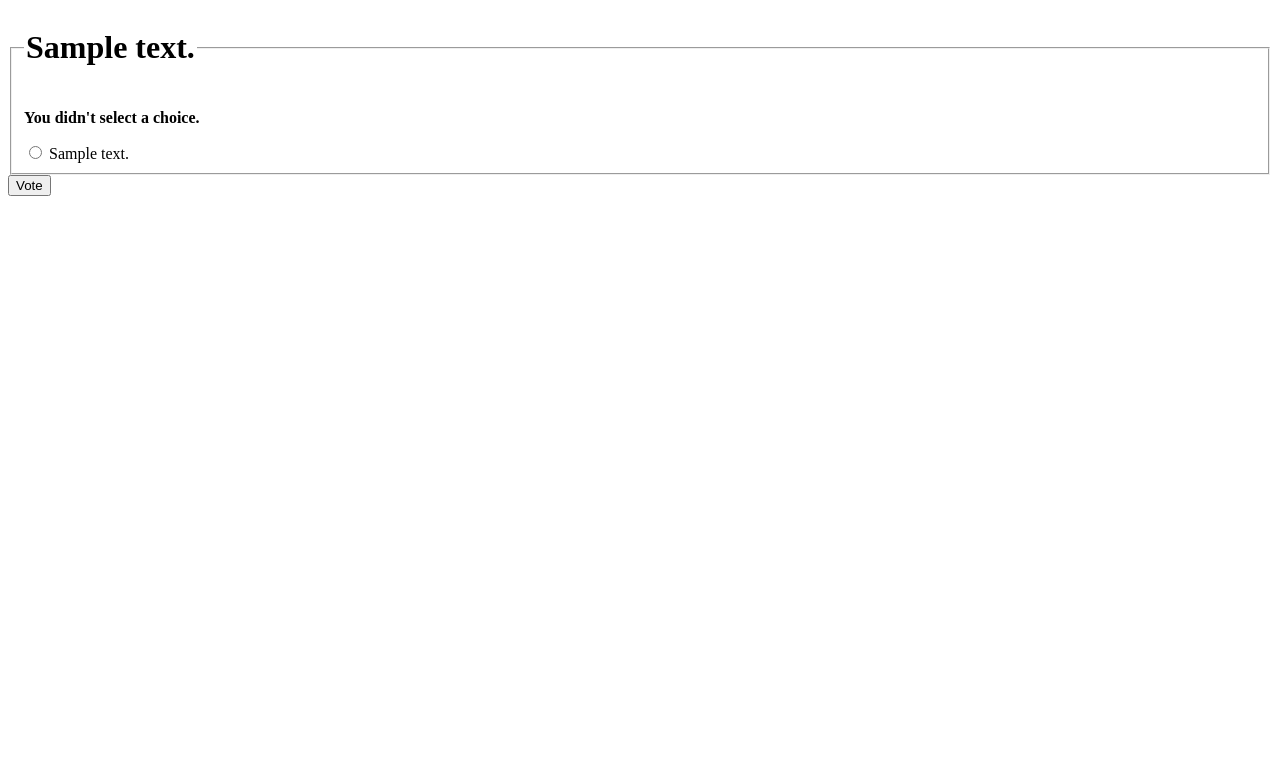
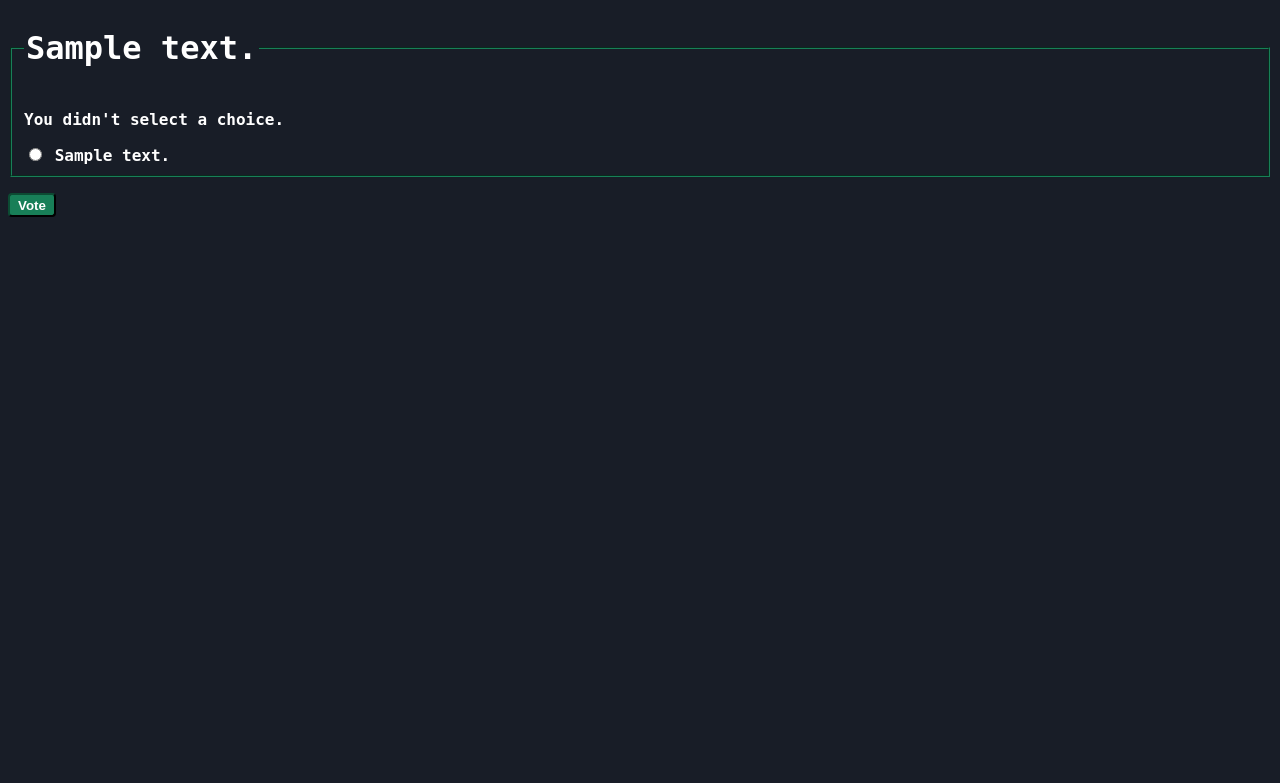
Before and after one commit to RenannLimaa/Django-projects, a Django app: page /polls/1/vote/ in a window 1280 px wide. Shown: the top 783 px of the page. Run offline with Django 5.2, Linux system fonts and the light colour scheme; tables that the repository leaves empty hold one stand-in row (values such as "Sample post").

Commit message:
add style to detail template

```diff
--- /dev/null
+++ b/polls/static/polls/detail.css
@@ -0,0 +1,31 @@
+body {
+    background-color: #181D27;
+
+    color: white;
+    font-family: monospace;
+    font-size: 16px;
+    font-weight: bold;
+}
+
+fieldset {
+    border-color: #187F58;
+    border-width: 2px;
+}
+
+input {
+    accent-color: #187F58;
+}
+
+input[type="submit"] {
+    background-color: #187F58;
+
+    color: white;
+    font-weight: bold;
+
+    width: 48px;
+    height: 24px;
+    margin-top: 16px;
+
+    border-radius: 4px;
+    border-color: #0C4B33;
+}
--- a/polls/templates/polls/detail.html
+++ b/polls/templates/polls/detail.html
@@ -1,3 +1,5 @@
+{% load static %}
+<link rel="stylesheet" href="{% static 'polls/detail.css' %}">
 <form action="{% url 'polls:vote' question.id %}" method="post">
 {% csrf_token %}
 <fieldset>
```
